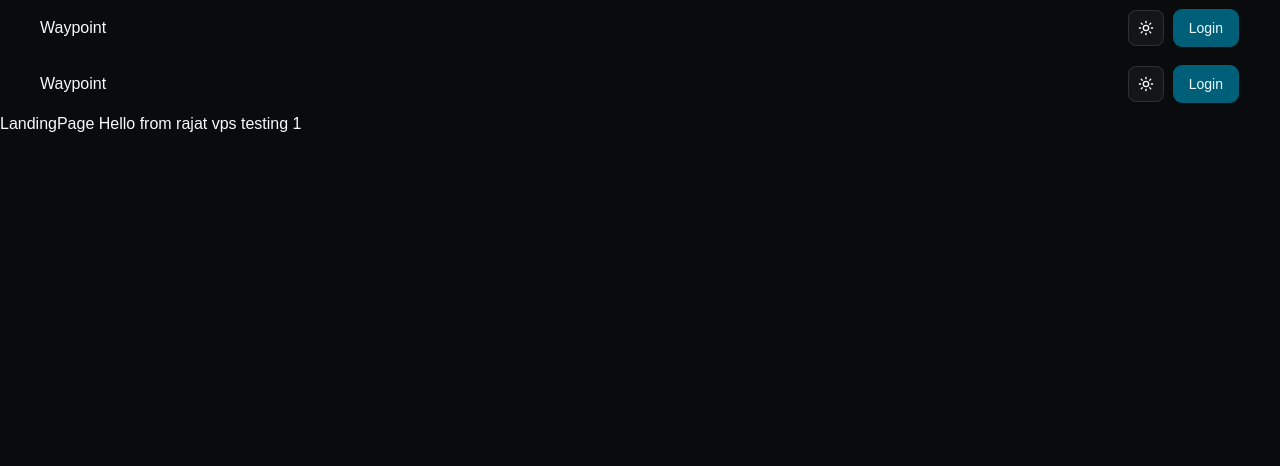
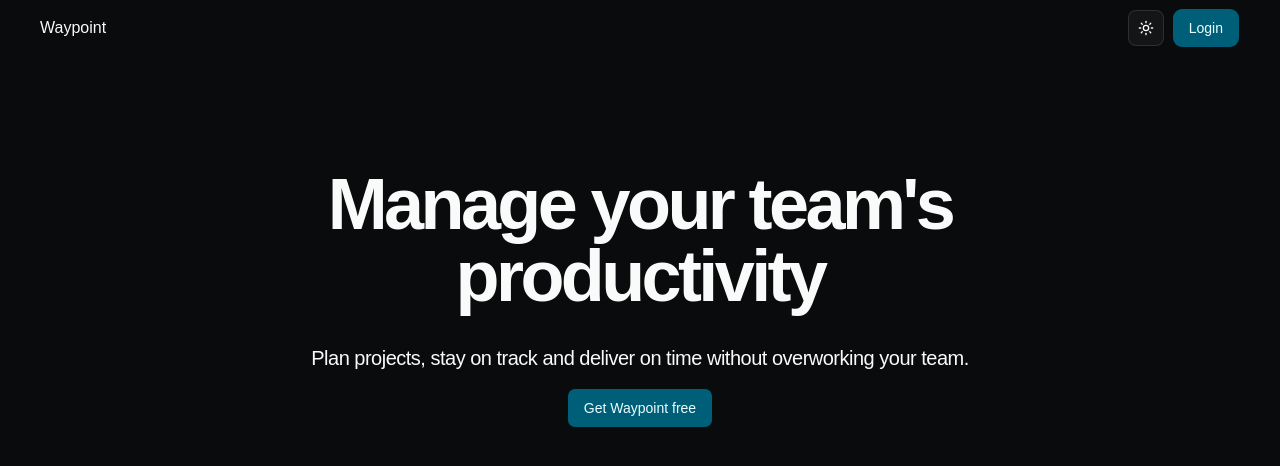
Before and after one commit to Abhinav-not-found/waypoint, a React (Vite) app in the folder client/: page / in a window 1280 px wide. Shown: the top 466 px of the page. Built offline with nearby package versions, Linux system fonts and the light colour scheme; no server answers.

Commit message:
fix: landing page Ui - adding hero section

```diff
--- a/client/src/features/marketing/ui/page/LandingPage.tsx
+++ b/client/src/features/marketing/ui/page/LandingPage.tsx
@@ -1,12 +1,9 @@
-import Navbar from "@/shared/components/navbar";
+import HeroSection from "@/features/marketing/ui/sections/HeroSection";
 
 const LandingPage = () => {
   return (
     <main className="w-full">
-      <Navbar />
-      LandingPage
-      Hello from rajat
-      vps testing 1
+      <HeroSection />
     </main>
   )
 }
```
